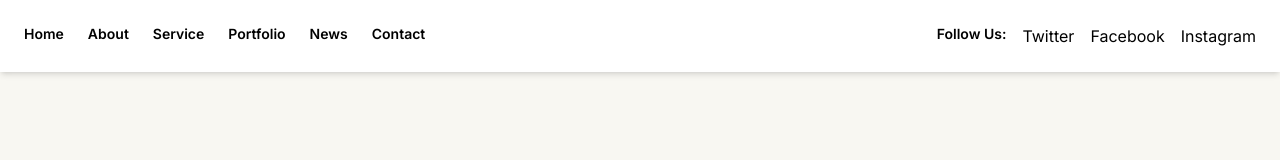
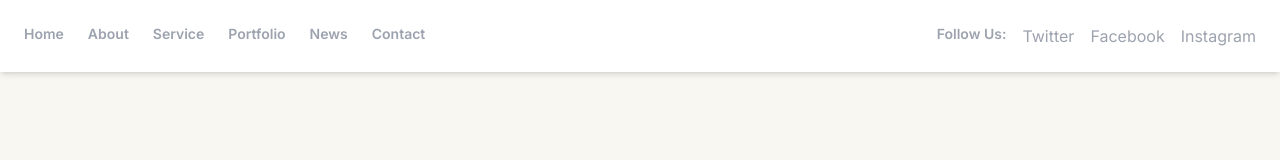
Before and after one commit to Vivekpandit24/nextjsproject, a Next.js app: page / in a window 1280 px wide. Shown: the top 160 px of the page. Built offline with nearby package versions, Linux system fonts and the light colour scheme.

Commit message:
update page.tsx

```diff
--- a/app/page.tsx
+++ b/app/page.tsx
@@ -3,7 +3,7 @@ import Image from "next/image";
 export default function Home() {
   return (
     <main className="flex flex-col min-h-screen items-center justify-between bg-[#F8F7F2]">
-      <header className="w-full flex justify-between p-6 bg-white shadow-md text-grey">
+      <header className="w-full flex justify-between p-6 bg-white shadow-md text-gray-400">
         <nav className="flex space-x-6 text-sm font-semibold">
           <a href="#" className="hover:text-[#D35400]">Home</a>
           <a href="#" className="hover:text-[#D35400]">About</a>
```
